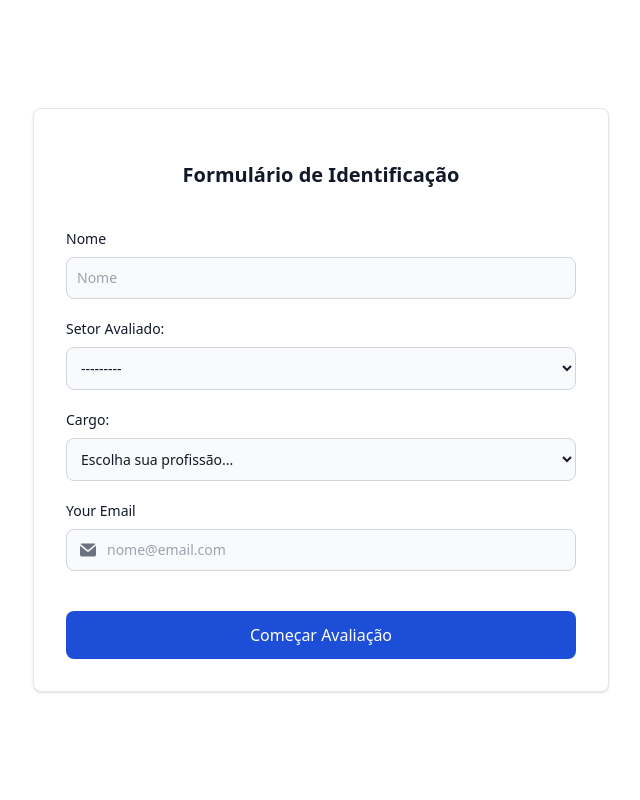
After one commit to gustapfp/dodo, a Django app: page /ona/evaluator in a window 1280 px wide. The commit adds this page. Shown: the whole page, without its empty margins (319-959 px from the left). Run offline with Django 4.2, Linux system fonts and the light colour scheme; the visitor is signed in with stand-in values (Sample User, id 1); parts of the project's set-up code (start-up, migrations or seed data) failed here and were passed over; some libraries are stand-ins or nearby versions.

Commit message:
feat: evaluator form template

```diff
--- a/core/settings.py
+++ b/core/settings.py
@@ -32,7 +32,7 @@ DEBUG = True
 ALLOWED_HOSTS = []
 
 
-LOGIN_REDIRECT_URL = "home"
+LOGIN_REDIRECT_URL = "evaluator_form"
 LOGOUT_REDIRECT_URL = "home"
 
 # Application definition
--- a/data_management/admin.py
+++ b/data_management/admin.py
@@ -1,13 +1,13 @@
 from django.contrib import admin
 from django.contrib.admin.widgets import RelatedFieldWidgetWrapper
-from .models import Question, FormSubsection, FormSection, ONAForm
+from .models import Question, FormSubsection, FormSection, ONAForm, Evaluator
 
 class QuestionAdmin(admin.ModelAdmin):
    list_display = ("question_id", "description", )
    search_fields = ("question_id", "description", )
 
 class FormSubsectionAdmin(admin.ModelAdmin):
-   # form = FormSubsectionAdminForm
+
    list_display = ("subsection_id", "subsection_title", )
    search_fields = ("subsection_id", "subsection_title", )
    filter_horizontal = ["questions_level1", "questions_level2"]
@@ -28,3 +28,4 @@ admin.site.register(Question, QuestionAdmin)
 admin.site.register(FormSubsection, FormSubsectionAdmin)
 admin.site.register(FormSection, FormSectionAdmin)
 admin.site.register(ONAForm, ONAFormAdmin)
+admin.site.register(Evaluator)
--- a/data_management/forms.py
+++ b/data_management/forms.py
@@ -1,5 +1,11 @@
-from django.forms import ModelForm
+from django import forms
 from .models import Evaluator
 from django.contrib.admin.widgets import RelatedFieldWidgetWrapper
 from .models import FormSubsection
 from django.contrib import admin
+
+class EvaluatorForm(forms.ModelForm):
+    class Meta:
+        model = Evaluator
+        fields = "__all__"
+        exclude = ('hospital', 'evaluation_date')
--- a/data_management/models.py
+++ b/data_management/models.py
@@ -5,6 +5,7 @@ from users.models import Hospital, Sector
 
 class Evaluator(models.Model):
     JOB_ROLE_CHOICES = [
+        (None, "Escolha sua profissão..."),
         ("MED", "Médico(a)"),
         ("ENF", "Enfermeiro(a)"),
         ("TENF", "Técnico(a) de Enfermagem"),
@@ -26,10 +27,10 @@ class Evaluator(models.Model):
         ("CENF", "Coordenador(a) de Enfermagem"),
         ("AMB", "Condutor(a) de Ambulância"),
     ]
-    name = models.CharField(max_length=80)
+    name = models.CharField(max_length=150)
+    hospital_sector = models.ForeignKey(Sector, on_delete=models.CASCADE)
     job_role = models.CharField(max_length=5, choices=JOB_ROLE_CHOICES)
     evaluation_date = models.DateTimeField(auto_now_add=True)
-    hospital_sector = models.ForeignKey(Sector, on_delete=models.CASCADE)
     email = models.EmailField(max_length=80, unique=True)
     hospital = models.ForeignKey(Hospital, on_delete=models.CASCADE)
 
@@ -68,6 +69,7 @@ class ONAForm(models.Model):
     hospital = models.ForeignKey(Hospital, on_delete=models.CASCADE)
     updated_at = models.DateTimeField(auto_now=True)
     form_title = models.CharField(max_length=80)
+    evaluator = models.ForeignKey(Evaluator, on_delete=models.CASCADE, default=None)
 
     def __str__(self):
         return self.form_title
--- a/data_management/urls.py
+++ b/data_management/urls.py
@@ -1,6 +1,7 @@
 from django.urls import path
-from .views import SortingFormView
+from .views import OnaFormView, EvaluatorView
 
 urlpatterns = [
-    path("sorting", SortingFormView.as_view(), name="sorting_form")
+    path("evaluator", EvaluatorView.as_view(), name="evaluator_form"),
+    path("ona", OnaFormView.as_view(), name="ona_form")
 ]
--- a/data_management/views.py
+++ b/data_management/views.py
@@ -1,9 +1,35 @@
 from django.shortcuts import render
 from django.views.generic import CreateView, TemplateView
+from .forms import EvaluatorForm
+from django.views import View
+from .models import ONAForm, Evaluator
+from django.contrib import messages
+from django.shortcuts import redirect
+from django.contrib.auth.mixins import LoginRequiredMixin
+
+class OnaFormView(TemplateView):
+    template_name = "ONA/ona_form.html"
 
 
-class SortingFormView(TemplateView):
-    template_name = "ONA/sorting_form.html"
-    # model = Sorting1
-    # fields = "__all__"
-    # success_url = "/"
+class EvaluatorView(LoginRequiredMixin, View):
+    template_name = "ONA/evaluator_form.html"
+    form_class = EvaluatorForm
+
+    def get(self, request):
+        form = self.form_class()
+
+        return render(
+            request=request,
+            template_name=self.template_name,
+            context={"form": form}
+        )
+
+    def post(self, request):
+        form = self.form_class(request.POST)
+        if form.is_valid():
+            evaluator = form.save(commit=False)
+            evaluator.hospital = request.user.hospital
+            return redirect("ona_form")
+        else:
+            messages.error(request, 'Formulário Invalido. Você adicionou informações fora do padrão esperado.')
+            return redirect('evaluator_form')
--- /dev/null
+++ b/templates/ONA/evaluator_form.html
@@ -0,0 +1,118 @@
+{%extends "./_base_ona.html"%}
+{%load static%}
+{% block content %}
+<div class="flex h-screen  items-center justify-center ">
+
+
+
+  <div
+    class="w-full max-w-xl p-4 bg-white border border-gray-200 rounded-lg shadow sm:p-6 md:p-8 dark:bg-gray-800 dark:border-gray-700">
+    <h5 class="mb-10 mt-5 text-xl font-semibold text-center text-gray-900 dark:text-white">Formulário de Identificação</h5>
+    <form method="POST"''>
+      {% csrf_token %}
+
+      <div class="my-5">
+        <label for="evaluator-name" class="block mb-2 text-sm font-medium text-gray-900 dark:text-white">Nome</label>
+        <input type="text" name="evaluator-name" id="evaluator-name" class="bg-gray-50 border border-gray-300 text-gray-900 text-sm rounded-lg
+         focus:ring-blue-500 focus:border-blue-500 block w-full p-2.5 dark:bg-gray-700 dark:border-gray-600
+         dark:placeholder-gray-400 dark:text-white dark:focus:ring-blue-500 dark:focus:border-blue-500"
+         placeholder="Nome"
+         >
+      </div>
+
+      <div class="my-5">
+        <label for="hospital-sector" class="block mb-2 text-sm font-medium text-gray-900 dark:text-white">
+          Setor Avaliado:</label>
+        <select name="hospital-sector" id="hospital-sector"
+          class="bg-gray-50 border border-gray-300 text-gray-900 text-sm rounded-lg focus:ring-blue-500 focus:border-blue-500 block w-full p-2.5 dark:bg-gray-700 dark:border-gray-600 dark:placeholder-gray-400 dark:text-white dark:focus:ring-blue-500 dark:focus:border-blue-500">
+
+          {%for value, label in form.hospital_sector.field.choices%}
+            <option value="{{ value }}" {% if value == form.hospital_sector.value %} selected {% endif %}>
+              {{label}}
+            </option>
+          {%endfor%}
+        </select>
+      </div>
+
+      <div class="my-5">
+        <label for="job-role" class="block mb-2 text-sm font-medium text-gray-900 dark:text-white">
+          Cargo:</label>
+        <select name="job-role" id="job-role"
+          class="bg-gray-50 border border-gray-300 text-gray-900 text-sm rounded-lg focus:ring-blue-500 focus:border-blue-500 block w-full p-2.5 dark:bg-gray-700 dark:border-gray-600 dark:placeholder-gray-400 dark:text-white dark:focus:ring-blue-500 dark:focus:border-blue-500">
+
+          {%for value, label in form.job_role.field.choices%}
+            <option value="{{ value }}" {% if value == form.job_role.value %} selected {% endif %}>
+              {{label}}
+            </option>
+          {%endfor%}
+        </select>
+      </div>
+      <div class="my-5">
+      <label for="email-address" class="block mb-2 text-sm font-medium text-gray-900 dark:text-white">Your Email</label>
+  <div class="relative">
+    <div class="absolute inset-y-0 start-0 flex items-center ps-3.5 pointer-events-none">
+      <svg class="w-4 h-4 text-gray-500 dark:text-gray-400" aria-hidden="true" xmlns="http://www.w3.org/2000/svg" fill="currentColor" viewBox="0 0 20 16">
+        <path d="m10.036 8.278 9.258-7.79A1.979 1.979 0 0 0 18 0H2A1.987 1.987 0 0 0 .641.541l9.395 7.737Z"/>
+        <path d="M11.241 9.817c-.36.275-.801.425-1.255.427-.428 0-.845-.138-1.187-.395L0 2.6V14a2 2 0 0 0 2 2h16a2 2 0 0 0 2-2V2.5l-8.759 7.317Z"/>
+      </svg>
+    </div>
+    <input name="email-address" type="text" id="email-address" class="bg-gray-50 border border-gray-300 text-gray-900 text-sm rounded-lg focus:ring-blue-500 focus:border-blue-500 block w-full ps-10 p-2.5  dark:bg-gray-700 dark:border-gray-600 dark:placeholder-gray-400 dark:text-white dark:focus:ring-blue-500 dark:focus:border-blue-500" placeholder="nome@email.com">
+  </div>
+ </div>
+  <div class="mt-10">
+    <button type="submit" class="w-full inline-flex justify-center items-center py-3
+         px-5 text-base font-medium text-center text-white rounded-lg
+         bg-blue-700 hover:bg-blue-800 focus:ring-4 focus:ring-blue-300 dark:focus:ring-blue-900">
+            Começar Avaliação
+
+      </button>
+
+  </div>
+
+
+      <!-- <div class="my-5">
+        <label for="job-role" class="block mb-2 text-sm font-medium text-gray-900 dark:text-white">Selecione o
+          seu cargo</label>
+        <select name="job-role" id="job-role"
+          class="bg-gray-50 border border-gray-300 text-gray-900 text-sm rounded-lg focus:ring-blue-500 focus:border-blue-500 block w-full p-2.5 dark:bg-gray-700 dark:border-gray-600 dark:placeholder-gray-400 dark:text-white dark:focus:ring-blue-500 dark:focus:border-blue-500">
+
+          {%for value, label in form.job_role.choices%}
+            <option value="{{ value }}" {% if value == form.job_role.value %} selected {% endif %}>
+              {{label}}
+            </option>
+          {%endfor%}
+        </select>
+      </div>-->
+      <!-- <div class="my-5">
+        <label for="base-input" class="block mb-2 text-sm font-medium text-gray-900 dark:text-white">Nome do
+          Avaliador</label>
+          {%for job_role_option in form.job_role.choices%}
+          <option>{{sector_option}}</option>
+          {%endfor%}
+        <input type="text" id="base-input" class="bg-gray-50 border border-gray-300 text-gray-900 text-sm rounded-lg
+         focus:ring-blue-500 focus:border-blue-500 block w-full p-2.5 dark:bg-gray-700 dark:border-gray-600
+         dark:placeholder-gray-400 dark:text-white dark:focus:ring-blue-500 dark:focus:border-blue-500">
+
+      </div>
+      <div class="mt-10">
+        <button type="submit" class="inline-flex justify-center items-center py-3
+             px-5 text-base font-medium text-center text-white rounded-lg
+             bg-blue-700 hover:bg-blue-800 focus:ring-4 focus:ring-blue-300 dark:focus:ring-blue-900">
+                Começar Avaliação
+                <svg class="w-3.5 h-3.5 ms-2 rtl:rotate-180" aria-hidden="true" xmlns="http://www.w3.org/2000/svg" fill="none" viewBox="0 0 14 10">
+                    <path stroke="currentColor" stroke-linecap="round" stroke-linejoin="round" stroke-width="2" d="M1 5h12m0 0L9 1m4 4L9 9"/>
+                </svg>
+          </button>
+
+      </div> -->
+
+
+
+    </form>
+  </div>
+
+
+</div>
+
+
+{% endblock content %}
--- /dev/null
+++ b/templates/ONA/ona_form.html
@@ -0,0 +1,5 @@
+{%extends "./_base_ona.html"%}
+{%load static%}
+{% block content %}
+<h1>FORM</h1>
+{% endblock content %}
--- a/users/admin.py
+++ b/users/admin.py
@@ -2,14 +2,14 @@ from django.contrib import admin
 from django.contrib.auth.models import Group
 from django.contrib.auth.admin import UserAdmin
 from .forms import CODEMemberCreationForm, CODEMemberChangeForm, HospitalCreationForm, HospitalChangeForm
-from .models import CODEMember, Hospital, Sector
+from .models import User, Hospital, Sector
 from django.contrib.auth.models import Permission
 from django.contrib.contenttypes.models import ContentType
 
 admin.site.unregister(Group)
 admin.site.register(Sector)
 
-@admin.register(CODEMember)
+@admin.register(User)
 class CODEMemberAdmin(UserAdmin):
     add_form = CODEMemberCreationForm
     form = CODEMemberChangeForm
```
Also changed, not shown: templates/ONA/sorting_form.html (deleted, +0 -53 lines), templates/registration/login.html (+8 -7 lines), data_management/migrations/0011_alter_evaluator_job_role_alter_evaluator_name.py (added), data_management/migrations/0012_onaform_evaluator.py (added).
